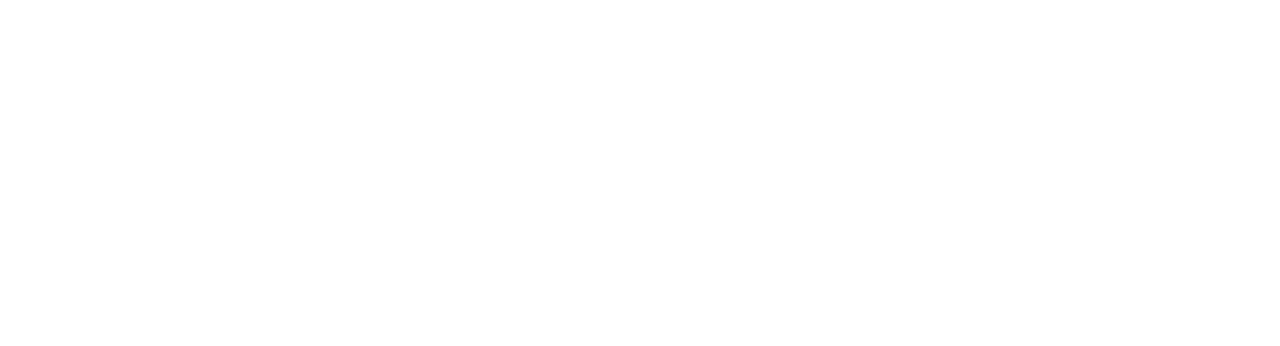
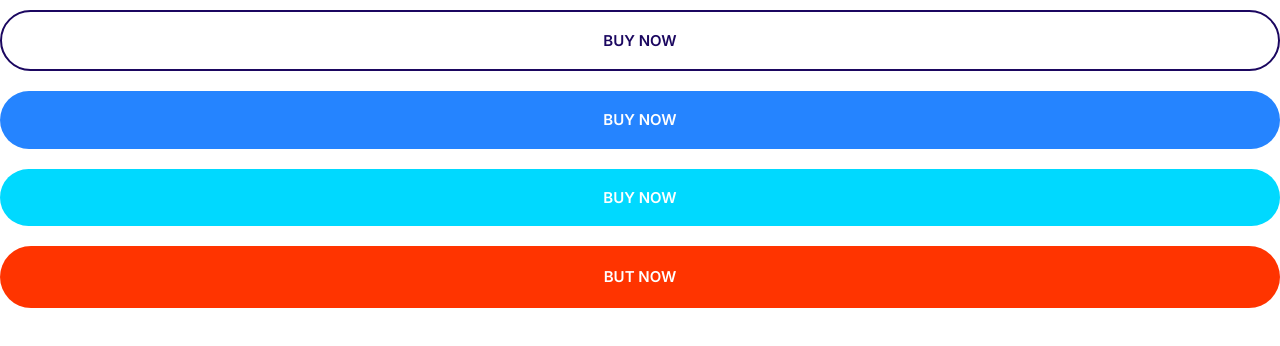
Before and after one commit to aphwong/moshify, a plain HTML site: page index.html in a window 1280 px wide. Drawn offline with Linux system fonts and the light colour scheme.

Commit message:
Build buttons

```diff
--- a/css/style.css
+++ b/css/style.css
@@ -6,6 +6,12 @@
 
   --color-heading: #1b0760;
   --color-body: #918ca4;
+}
+
+*,
+*::after,
+*::before {
+  box-sizing: border-box;
 }
 
 /* Typography */
@@ -170,3 +176,66 @@ a {
 .icon--primary {
   fill: var(--color-primary);
 }
+
+/* Buttons */
+.btn {
+  border-radius: 40px;
+  font-size: 2rem;
+  font-weight: 600;
+  border: 0;
+  padding: 2rem 4rem;
+  text-transform: uppercase;
+  cursor: pointer;
+  white-space: nowrap;
+  text-align: center;
+  margin: 1rem 0;
+}
+
+.btn--primary {
+  background-color: var(--color-primary);
+  color: #fff;
+}
+
+.btn--primary:hover {
+  background-color: #3a8ffd;
+}
+
+.btn--secondary {
+  background-color: var(--color-secondary);
+  color: #fff;
+}
+
+.btn--secondary:hover {
+  background-color: #00c8eb;
+}
+
+.btn--acent {
+  background-color: var(--color-accent);
+  color: #fff;
+}
+
+.btn--acent:hover {
+  background-color: #ec3000;
+}
+
+.btn--block {
+  width: 100%;
+  display: inline-block;
+}
+
+.btn--outline {
+  background: #fff;
+  color: var(--color-heading);
+  border: 2px solid var(--color-heading);
+}
+
+.btn--outline:hover {
+  background: var(--color-heading);
+  color: #fff;
+}
+
+@media screen and (min-width: 1024px) {
+  .btn {
+    font-size: 1.5rem;
+  }
+}
--- a/index.html
+++ b/index.html
@@ -14,5 +14,10 @@
     <link rel="stylesheet" href="css/normalize.css" />
     <link rel="stylesheet" href="css/style.css" />
   </head>
-  <body></body>
+  <body>
+    <button class="btn btn--outline btn--block">Buy Now</button>
+    <button class="btn btn--primary btn--block">Buy Now</button>
+    <button class="btn btn--secondary btn--block">Buy Now</button>
+    <a href="#" class="btn btn--acent btn--block">But Now</a>
+  </body>
 </html>
```
Also changed, not shown: css/components/buttons.html (added, +4 -0 lines).
